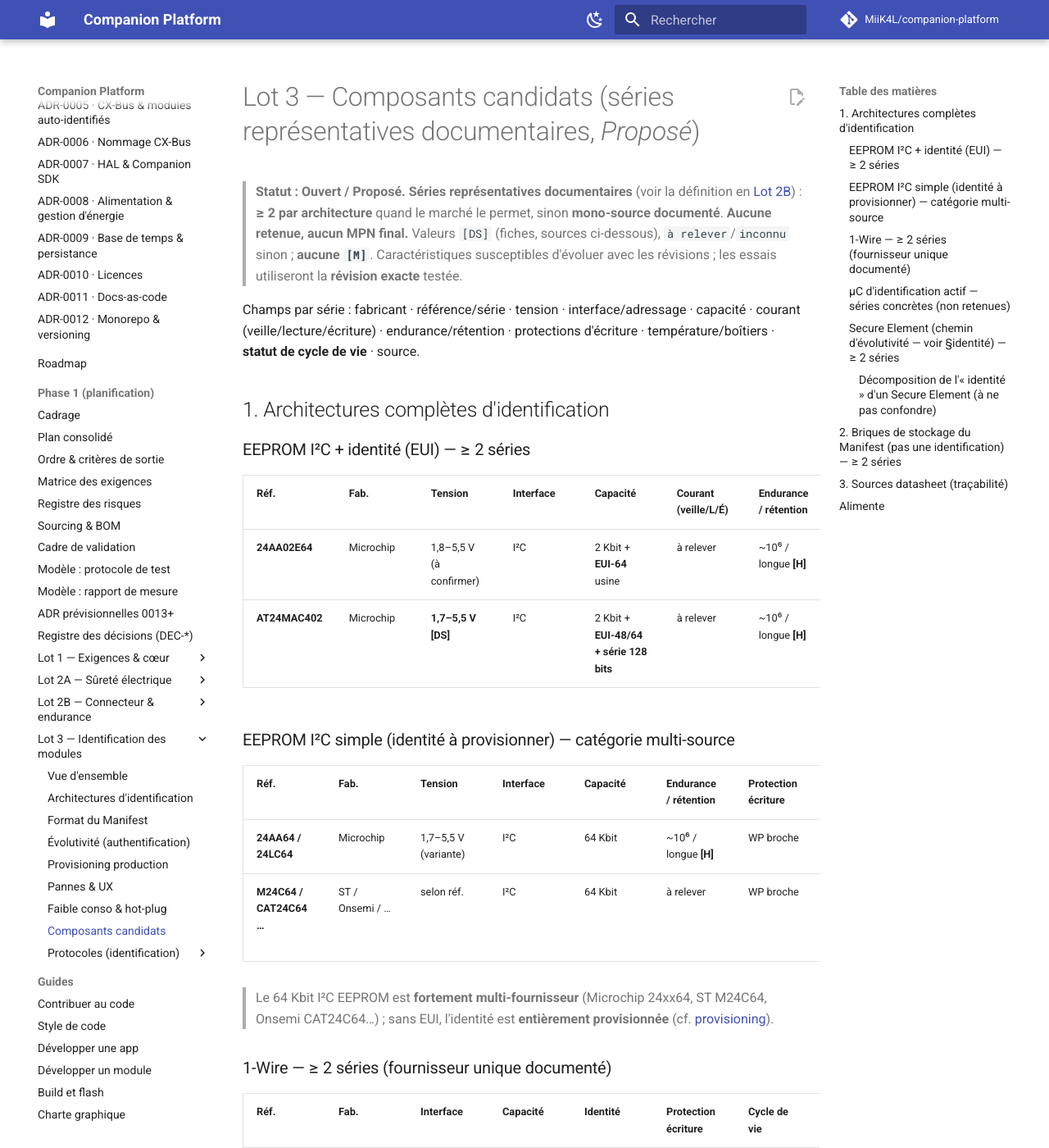
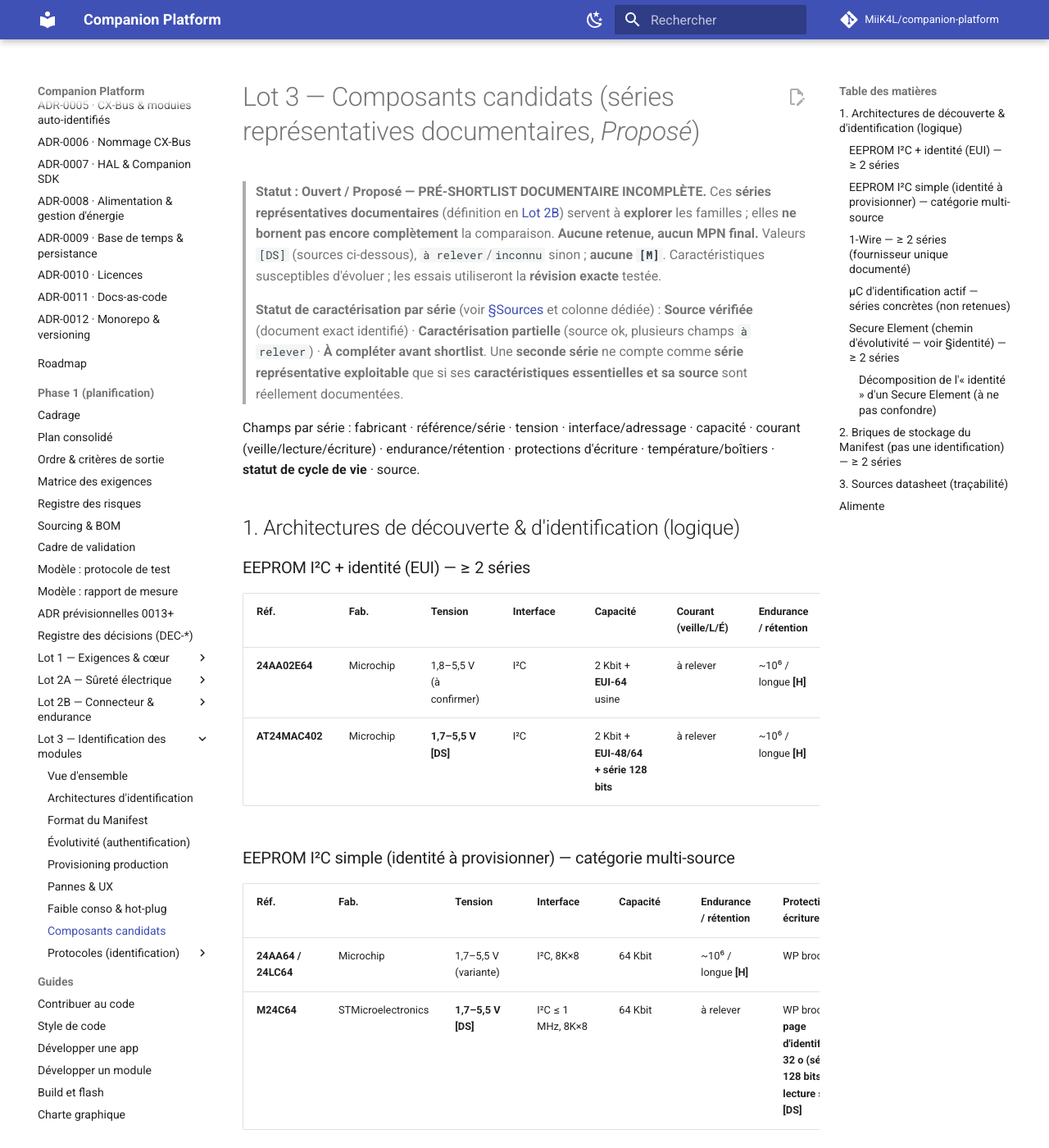
Before and after one commit to MiiK4L/companion-platform, an MkDocs documentation site: the page built from docs/phase-1/lot-3/candidate-components.md, in a window 1280 px wide and 1400 px high. Shown: the whole window at 82% size. Built offline with MkDocs 1.6.1 and Material for MkDocs 9.7.7, drawn with Linux system fonts in a browser that asks for light colours; comment, search, counter and statistics services are not loaded; some of the changed text lies outside the part shown.

Commit message:
docs(phase-1): lot 3 — séries représentatives sourcées et matrice nuancée
Requalifie les composants candidats en pré-shortlist documentaire
incomplète avec statut par série (source vérifiée / caractérisation
partielle / à compléter) et ajoute des références datasheet exactes
(ATtiny412 DS40002287A, ATtiny1616 DS40002204A, RP2040 rév. 1.7.1,
SE050 rév. 3.8, ST M24C64 comme second fabricant indépendant du 64 Kbit,
FM24CL64B). Nuance les cellules trop affirmatives de la matrice : coûts
et testabilité « à comparer », Host-powered « possible en principe
(budget/topologie à définir) », disponibilité distinguée (fabricant
unique vs fabricants indépendants vs interchangeables), échelle de
complexité firmware définie. Précise que le numéro de série d'un Secure
Element n'est pas automatiquement une identité publique (aptitude à
confirmer) ; SE050 : donnée publique lisible à documenter.

```diff
--- a/docs/phase-1/lot-3/candidate-components.md
+++ b/docs/phase-1/lot-3/candidate-components.md
@@ -6,18 +6,26 @@
 
 # Lot 3 — Composants candidats (séries représentatives documentaires, *Proposé*)
 
-> **Statut : Ouvert / Proposé.** **Séries représentatives documentaires** (voir la
-> définition en [Lot 2B](../lot-2b/README.md)) : **≥ 2 par architecture** quand le
-> marché le permet, sinon **mono-source documenté**. **Aucune retenue, aucun MPN
-> final.** Valeurs `[DS]` (fiches, sources ci-dessous), `à relever`/`inconnu`
-> sinon ; **aucune `[M]`**. Caractéristiques susceptibles d'évoluer avec les
-> révisions ; les essais utiliseront la **révision exacte** testée.
+> **Statut : Ouvert / Proposé — PRÉ-SHORTLIST DOCUMENTAIRE INCOMPLÈTE.** Ces
+> **séries représentatives documentaires** (définition en
+> [Lot 2B](../lot-2b/README.md)) servent à **explorer** les familles ; elles **ne
+> bornent pas encore complètement** la comparaison. **Aucune retenue, aucun MPN
+> final.** Valeurs `[DS]` (sources ci-dessous), `à relever`/`inconnu` sinon ;
+> **aucune `[M]`**. Caractéristiques susceptibles d'évoluer ; les essais
+> utiliseront la **révision exacte** testée.
+>
+> **Statut de caractérisation par série** (voir [§Sources](README.md) et colonne
+> dédiée) : **Source vérifiée** (document exact identifié) · **Caractérisation
+> partielle** (source ok, plusieurs champs `à relever`) · **À compléter avant
+> shortlist**. Une **seconde série** ne compte comme **série représentative
+> exploitable** que si ses **caractéristiques essentielles et sa source** sont
+> réellement documentées.
 
 Champs par série : fabricant · référence/série · tension · interface/adressage ·
 capacité · courant (veille/lecture/écriture) · endurance/rétention · protections
 d'écriture · température/boîtiers · **statut de cycle de vie** · source.
 
-## 1. Architectures complètes d'identification
+## 1. Architectures de découverte & d'identification (logique)
 
 ### EEPROM I²C + identité (EUI) — ≥ 2 séries
 | Réf. | Fab. | Tension | Interface | Capacité | Courant (veille/L/É) | Endurance / rétention | Protection écriture | Temp. / boîtiers | Cycle de vie | Source |
@@ -28,12 +36,14 @@
 ### EEPROM I²C simple (identité à provisionner) — catégorie multi-source
 | Réf. | Fab. | Tension | Interface | Capacité | Endurance / rétention | Protection écriture | Cycle de vie | Source |
 |------|------|---------|-----------|----------|-----------------------|---------------------|--------------|--------|
-| **24AA64 / 24LC64** | Microchip | 1,7–5,5 V (variante) | I²C | 64 Kbit | ~10⁶ / longue **[H]** | WP broche | actif | DS21189 |
-| **M24C64 / CAT24C64 …** | ST / Onsemi / … | selon réf. | I²C | 64 Kbit | à relever | WP broche | **catégorie richement multi-source** | fiches respectives |
+| **24AA64 / 24LC64** | Microchip | 1,7–5,5 V (variante) | I²C, 8K×8 | 64 Kbit | ~10⁶ / longue **[H]** | WP broche | actif | DS21189 |
+| **M24C64** | STMicroelectronics | **1,7–5,5 V** **[DS]** | I²C ≤ 1 MHz, 8K×8 | 64 Kbit | à relever | WP broche + **page d'identification 32 o (série 128 bits usine, lecture seule)** **[DS]** | actif | ST « M24C64 » |
 
-> Le 64 Kbit I²C EEPROM est **fortement multi-fournisseur** (Microchip 24xx64,
-> ST M24C64, Onsemi CAT24C64…) ; sans EUI, l'identité est **entièrement
-> provisionnée** (cf. [provisioning](provisioning.md)).
+> Le 64 Kbit I²C EEPROM est **réellement multi-fabricant indépendant** (Microchip
+> 24xx64 **et** ST M24C64, familles distinctes) — **seconde source crédible**.
+> Sans EUI dédié, l'identité est **provisionnée** ; à noter que le **M24C64** offre
+> **en plus** une page d'identification à série 128 bits usine (cf.
+> [provisioning](provisioning.md)).
 
 ### 1-Wire — ≥ 2 séries (fournisseur unique documenté)
 | Réf. | Fab. | Interface | Capacité | Identité | Protection écriture | Cycle de vie | Source |
@@ -47,8 +57,8 @@
 ### µC d'identification actif — séries concrètes (non retenues)
 | Réf. | Fab. | Interface | Rôle | Remarque | Source |
 |------|------|-----------|------|----------|--------|
-| **ATtiny412 / ATtiny1616** (tinyAVR) | Microchip | I²C/UART (firmware) | ID + desc. **générées** | conso active ; firmware module ; specs à relever | fiches tinyAVR |
-| **RP2040** | Raspberry Pi | I²C/… (firmware) | idem, plus de ressources | surdimensionné pour l'ID seul | fiche RP2040 |
+| **ATtiny412 / ATtiny1616** (tinyAVR) | Microchip | I²C/UART (firmware) | ID + desc. **générées** | conso active ; firmware module ; specs à relever | DS40002287A / DS40002204A |
+| **RP2040** | Raspberry Pi | I²C/… (firmware) | idem, plus de ressources | surdimensionné pour l'ID seul | RP2040 Datasheet (rév. 1.7.1) |
 
 > Un µC d'ID est **firmware-défini** ; la catégorie est **multi-source** (tout
 > petit MCU). Les caractéristiques dépendent de la série et du firmware (à relever).
@@ -57,7 +67,7 @@
 | Réf. | Fab. | Interface | Éléments | Remarque | Source |
 |------|------|-----------|----------|----------|--------|
 | **ATECC608A/B** | Microchip | I²C ≤ 1 Mbps **[DS]** | **série 72 bits** unique **[DS]** ; clés ECC ; certificats | voir décomposition d'identité ci-dessous | DS40001977B |
-| **SE050 (EdgeLock)** | NXP | I²C | identité + crypto (ECC/RSA) | specs à relever | fiche SE050 |
+| **SE050 (EdgeLock)** | NXP | I²C | CC EAL 6+ ; ECC/RSA ; identifiant/**donnée publique lisible à préciser selon la variante** | **quelle donnée publique, stable et lisible par le Host** reste **à documenter** (ne pas résumer par « identité + crypto ») | SE050 DS rév. 3.8 |
 
 #### Décomposition de l'« identité » d'un Secure Element (à ne pas confondre)
 | Élément | Nature | Exploitable comme identifiant public ? |
@@ -84,19 +94,25 @@
 > n'est pas choisie. Le **statut de cycle de vie** exact (actif/NRND/EOL) est
 > **à confirmer au sourcing daté** (`R8`).
 
-| Réf. | Fabricant | Document / n° | Date | Référence stable |
-|-------|-----------|---------------|------|------------------|
-| 24AA02E64 | Microchip | 2-Kbit I²C EEPROM + EUI — DS20002124 | 2026-07-23 | `microchip.com` (24AA02E64) |
-| AT24MAC402 | Microchip (Atmel) | I²C EEPROM + EUI-48/64 + série 128 bits — Atmel-8807 | 2026-07-23 | `microchip.com` (AT24MAC402) |
-| 24AA64 | Microchip | 64K I²C EEPROM — DS21189 | 2026-07-23 | `microchip.com` (24AA64) |
-| DS28E07 | Analog Devices | DS28E07 1024-bit 1-Wire EEPROM | 2026-07-23 | `analog.com` (DS28E07) |
-| DS2431 | Analog Devices | DS2431 1024-bit 1-Wire EEPROM | 2026-07-23 | `analog.com` (DS2431) |
-| ATECC608A | Microchip | ATECC608A CryptoAuthentication — DS40001977B | 2026-07-23 | `microchip.com` (ATECC608A) |
-| MB85RC256V | Fujitsu | 256K I²C FRAM — DS501-00017 | 2026-07-23 | `fujitsu` (MB85RC256V) |
-| FM24CL64B-G | Infineon (Cypress) | 64-Kbit I²C F-RAM — FM24CL64B | 2026-07-23 | `infineon.com` (FM24CL64B) |
+| Réf. | Fabricant | Document / n° | Date | Caractérisation | Référence stable |
+|-------|-----------|---------------|------|-----------------|------------------|
+| 24AA02E64 | Microchip | 2-Kbit I²C EEPROM + EUI — DS20002124 | 2026-07-23 | Caractérisation partielle | `microchip.com` (24AA02E64) |
+| AT24MAC402 | Microchip (Atmel) | I²C EEPROM + EUI-48/64 + série 128 bits — Atmel-8807 | 2026-07-23 | Caractérisation partielle | `microchip.com` (AT24MAC402) |
+| 24AA64 | Microchip | 64K I²C EEPROM — DS21189 | 2026-07-23 | Caractérisation partielle | `microchip.com` (24AA64) |
+| M24C64 | STMicroelectronics | 64-Kbit I²C EEPROM (+ page d'ID 128 bits) — M24C64-F | 2026-07-23 | Caractérisation partielle | `st.com` (M24C64) |
+| DS28E07 | Analog Devices | DS28E07 1024-bit 1-Wire EEPROM | 2026-07-23 | Caractérisation partielle | `analog.com` (DS28E07) |
+| DS2431 | Analog Devices | DS2431 1024-bit 1-Wire EEPROM | 2026-07-23 | Caractérisation partielle | `analog.com` (DS2431) |
+| ATtiny412 / 1616 | Microchip | tinyAVR 1-series — DS40002287A / DS40002204A | 2026-07-23 | À compléter avant shortlist | `microchip.com` (tinyAVR) |
+| RP2040 | Raspberry Pi | RP2040 Datasheet (rév. 1.7.1) | 2026-07-23 | À compléter avant shortlist | `datasheets.raspberrypi.com/rp2040` |
+| ATECC608A | Microchip | ATECC608A CryptoAuthentication — DS40001977B | 2026-07-23 | Caractérisation partielle | `microchip.com` (ATECC608A) |
+| SE050 | NXP | SE050 Plug & Trust — Product data sheet rév. 3.8 | 2026-07-23 | À compléter avant shortlist | `nxp.com` (SE050) |
+| MB85RC256V | Fujitsu | 256K I²C FRAM — DS501-00017 | 2026-07-23 | Caractérisation partielle | `fujitsu` (MB85RC256V) |
+| FM24CL64B-G | Infineon (Cypress) | 64-Kbit I²C F-RAM — FM24CL64B | 2026-07-23 | Caractérisation partielle | `infineon.com` (FM24CL64B) |
 
 ## Alimente
 
-- **`DEC-L3-001`** / **`DEC-L3-002`** — ces séries **bornent** la comparaison ;
-  **aucune retenue**, aucun MPN final. Les catégories **mono-source** (1-Wire) et
-  **multi-source** (EEPROM 64 Kbit) sont explicitement notées.
+- **`DEC-L3-001`** / **`DEC-L3-002`** — ces séries **alimentent partiellement** la
+  comparaison (pré-shortlist, caractérisation à compléter) ; **aucune retenue**,
+  aucun MPN final. Disponibilité distinguée : **mono-source** (1-Wire, Analog),
+  **≥ 2 fabricants indépendants** (EEPROM 64 Kbit : Microchip + ST) — une fonction
+  similaire **n'implique pas** une seconde source **interchangeable**.
```
